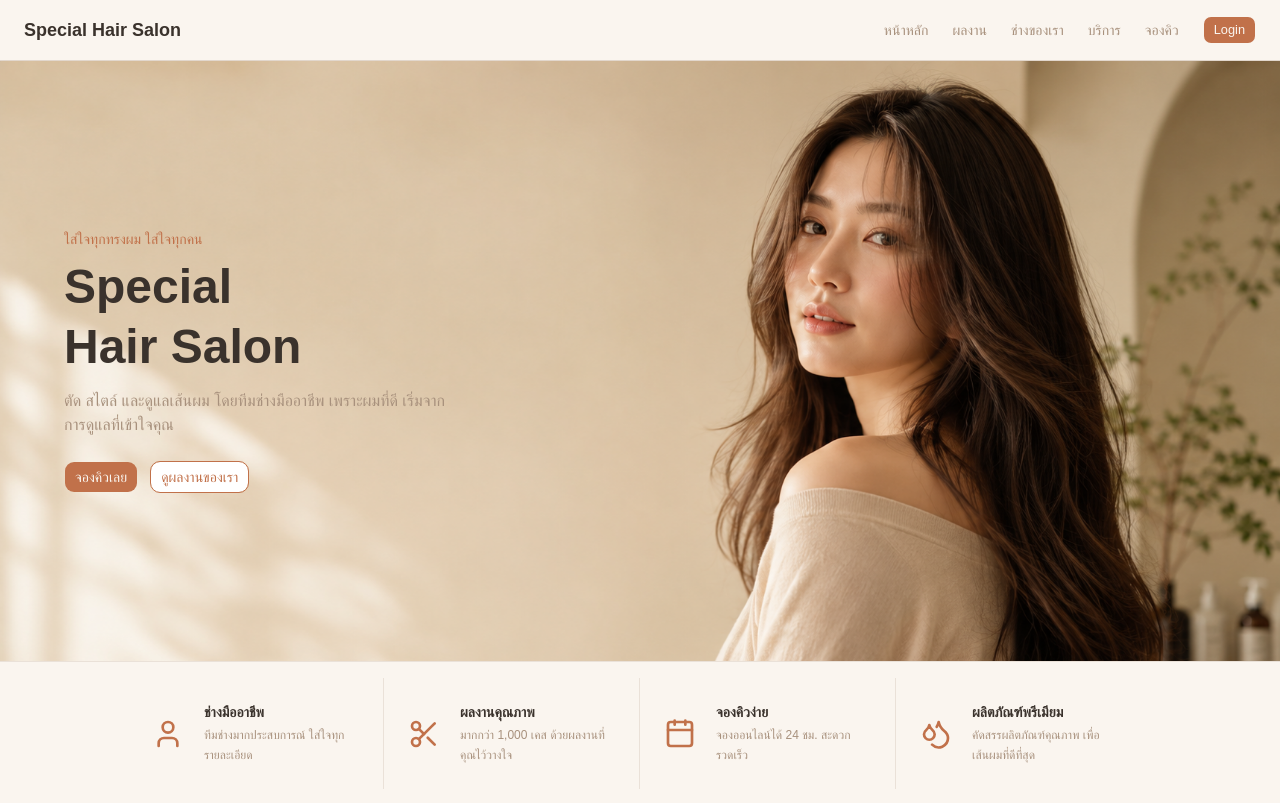
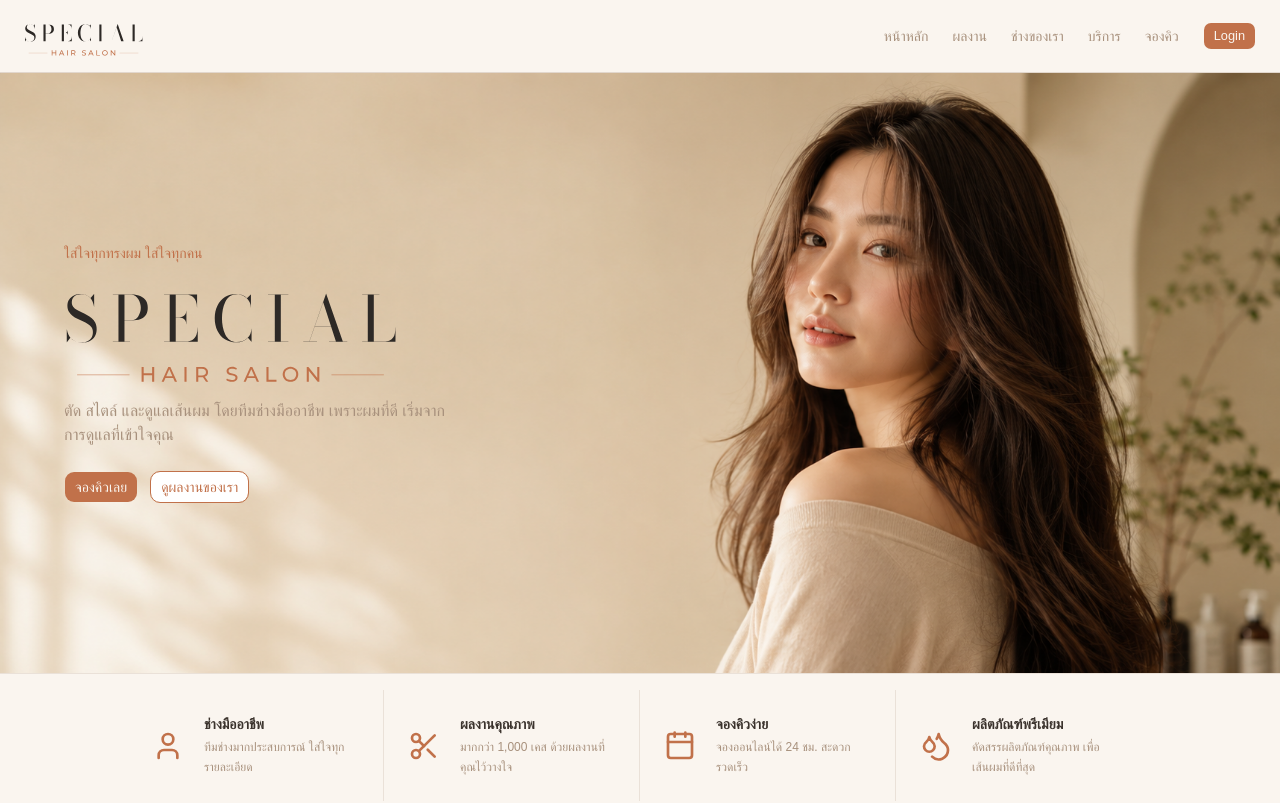
Before and after one commit to JameNori/special-hair-salon, a React app in the folder frontend/: page / in a window 1280 px wide. Shown: the top 803 px of the page. Built offline with nearby package versions, Linux system fonts and the light colour scheme; the HTML template or start-up script is replaced by a standard one.

Commit message:
feat: add logo SVG files and update components to use new logos

```diff
--- a/frontend/src/components/Footer.jsx
+++ b/frontend/src/components/Footer.jsx
@@ -5,7 +5,7 @@ export default function Footer() {
     <footer className="bg-salon-footer text-salon-footer-text">
       <div className="max-w-6xl mx-auto px-6 py-6 grid grid-cols-1 sm:grid-cols-2 lg:grid-cols-4 gap-8">
         <div className="flex flex-col gap-4">
-          <h3 className="text-white font-bold text-lg">Special Hair Salon</h3>
+        <img src="/logo-light.svg" alt="Special Hair Salon" className="h-12 lg:h-16 w-fit" />
           <p className="text-sm leading-relaxed">
             ใส่ใจทุกทรงผม ใส่ใจทุกคน ด้วยทีมช่างมืออาชีพและผลิตภัณฑ์คุณภาพ
             เพื่อเส้นผมที่สวยที่สุดของคุณ
--- a/frontend/src/components/Hero.jsx
+++ b/frontend/src/components/Hero.jsx
@@ -15,11 +15,11 @@ function Hero() {
           <p className="text-sm text-salon-accent font-medium mb-2">
             ใส่ใจทุกทรงผม ใส่ใจทุกคน
           </p>
-          <h1 className="text-3xl font-bold text-salon-primary mb-3 leading-tight">
-            Special
-            <br />
-            Hair Salon
-          </h1>
+          <img
+            src="/logo.svg"
+            alt="Special Hair Salon"
+            className="h-20 w-fit mb-4"
+          />
           <p className="text-sm text-salon-secondary mb-6">
             ตัด สไตล์ และดูแลเส้นผม โดยทีมช่างมืออาชีพ เพราะผมที่ดี
             เริ่มจากการดูแลที่เข้าใจคุณ
@@ -54,11 +54,11 @@ function Hero() {
           <p className="text-sm text-salon-accent font-medium mb-2">
             ใส่ใจทุกทรงผม ใส่ใจทุกคน
           </p>
-          <h1 className="text-5xl font-bold text-salon-primary mb-3 leading-tight">
-            Special
-            <br />
-            Hair Salon
-          </h1>
+          <img
+            src="/logo.svg"
+            alt="Special Hair Salon"
+            className="h-28 w-fit mb-4"
+          />
           <p className="text-base text-salon-secondary mb-6">
             ตัด สไตล์ และดูแลเส้นผม โดยทีมช่างมืออาชีพ เพราะผมที่ดี
             เริ่มจากการดูแลที่เข้าใจคุณ
--- a/frontend/src/components/Navbar.jsx
+++ b/frontend/src/components/Navbar.jsx
@@ -16,9 +16,7 @@ function Navbar() {
   return (
     <nav className="border-b border-salon-secondary/30 bg-salon-background">
       <div className="flex justify-between items-center px-4 py-3 md:px-6 md:py-4">
-        <span className="text-lg font-semibold text-salon-primary">
-          Special Hair Salon
-        </span>
+        <img src="/logo.svg" alt="Special Hair Salon" className="h-10" />
 
         {/* Desktop menu */}
         <div className="hidden md:flex items-center gap-6 text-sm text-salon-secondary">
```
Also changed, not shown: frontend/public/logo-light.svg (added), frontend/public/logo.svg (added).
